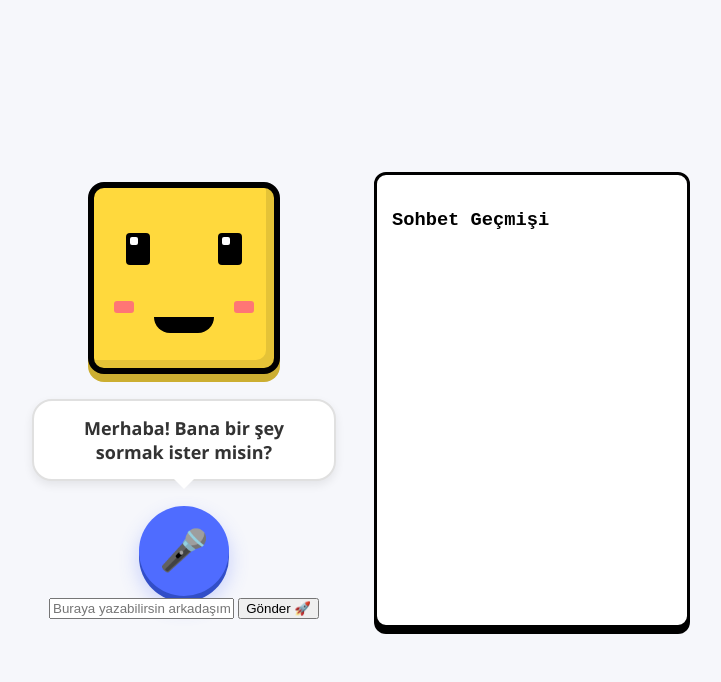
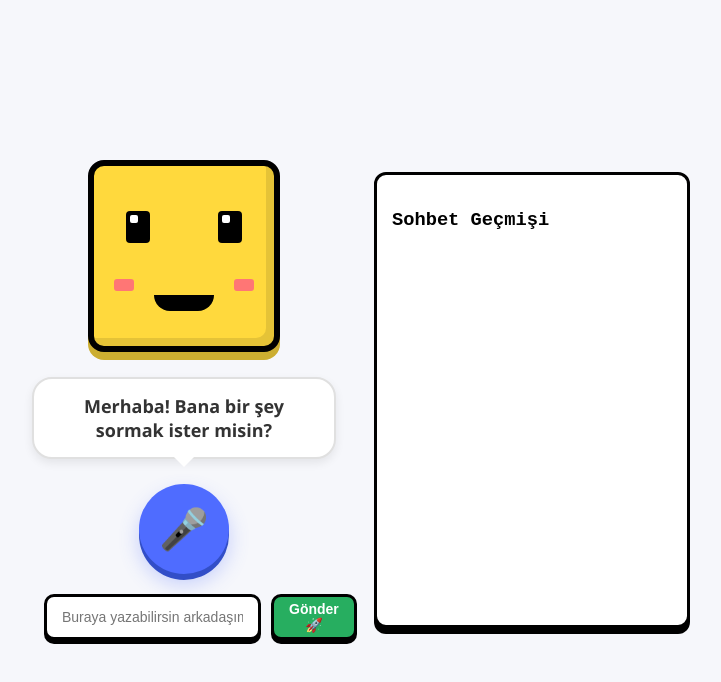
Before and after one commit to mipidip/pixel-buddy, a website: page public/index.html in a window 1280 px wide. Shown: the whole page, without its empty margins (278-999 px from the left). Drawn offline with Linux system fonts and the light colour scheme.

Commit message:
Update yazılı input butonu style.css

```diff
--- a/public/style.css
+++ b/public/style.css
@@ -212,3 +212,51 @@ body {
   color: #27ae60;
   font-weight: bold;
 }
+/* ======================
+   YAZILI GİRİŞ ALANI (TEXT INPUT)
+====================== */
+.text-input-container {
+  display: flex;
+  gap: 10px;
+  width: 280px;
+  margin-top: 20px; /* Mikrofon butonunun altındaki ideal boşluk */
+}
+
+#textInput {
+  flex: 1;
+  padding: 12px 15px;
+  font-size: 14px;
+  border: 3px solid #000;
+  border-radius: 10px;
+  outline: none;
+  font-family: Arial, sans-serif;
+  box-shadow: 0 4px 0 #000;
+  transition: all 0.1s ease;
+}
+
+#textInput:focus {
+  transform: translateY(2px);
+  box-shadow: 0 2px 0 #000; /* Odaklanınca hafifçe basılma efekti */
+}
+
+#sendBtn {
+  background-color: #27ae60; /* Tatlı bir yeşil */
+  color: white;
+  border: 3px solid #000;
+  border-radius: 10px;
+  padding: 0 15px;
+  font-size: 14px;
+  font-weight: bold;
+  cursor: pointer;
+  box-shadow: 0 4px 0 #000;
+  transition: all 0.1s ease;
+}
+
+#sendBtn:hover {
+  background-color: #2ecc71;
+}
+
+#sendBtn:active {
+  transform: translateY(4px);
+  box-shadow: none; /* Basıldığında tam oturma efekti */
+}
```
